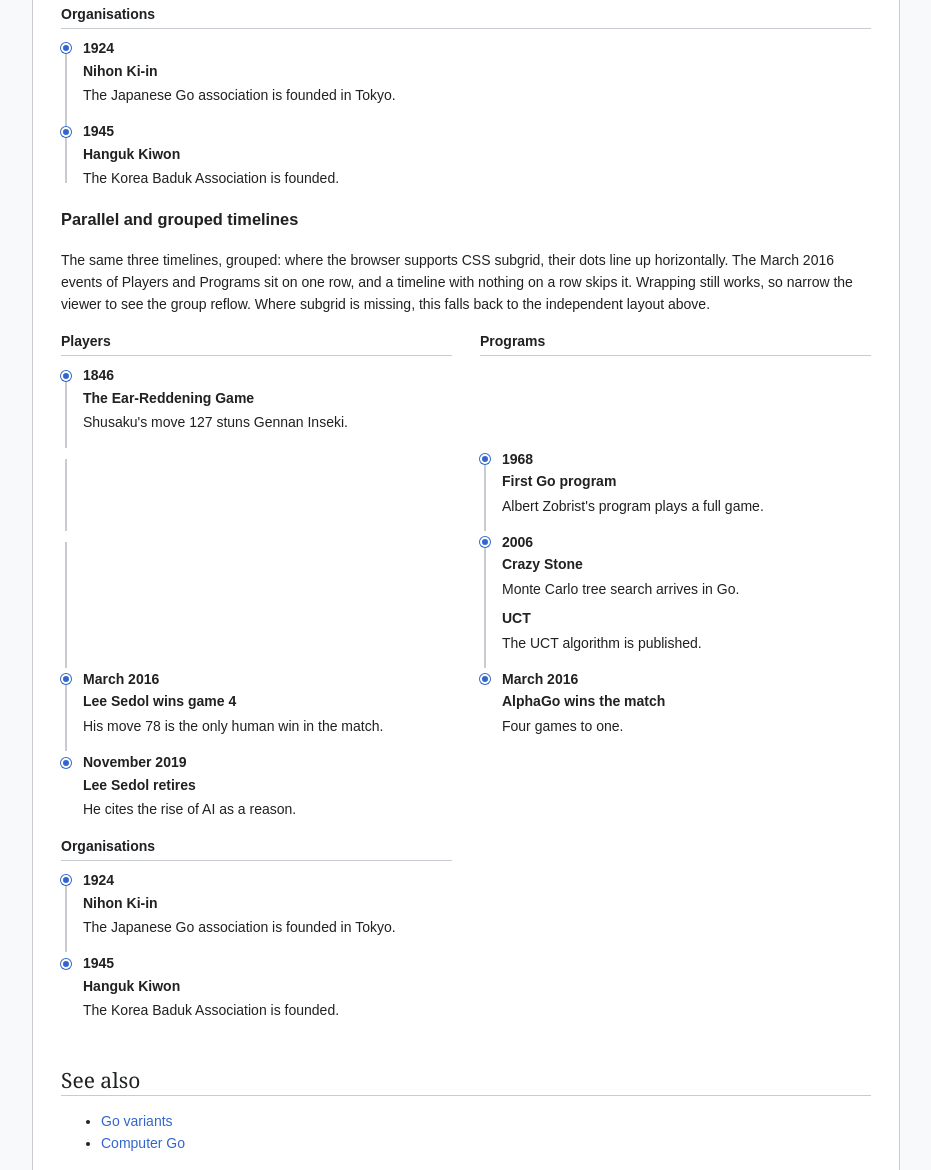
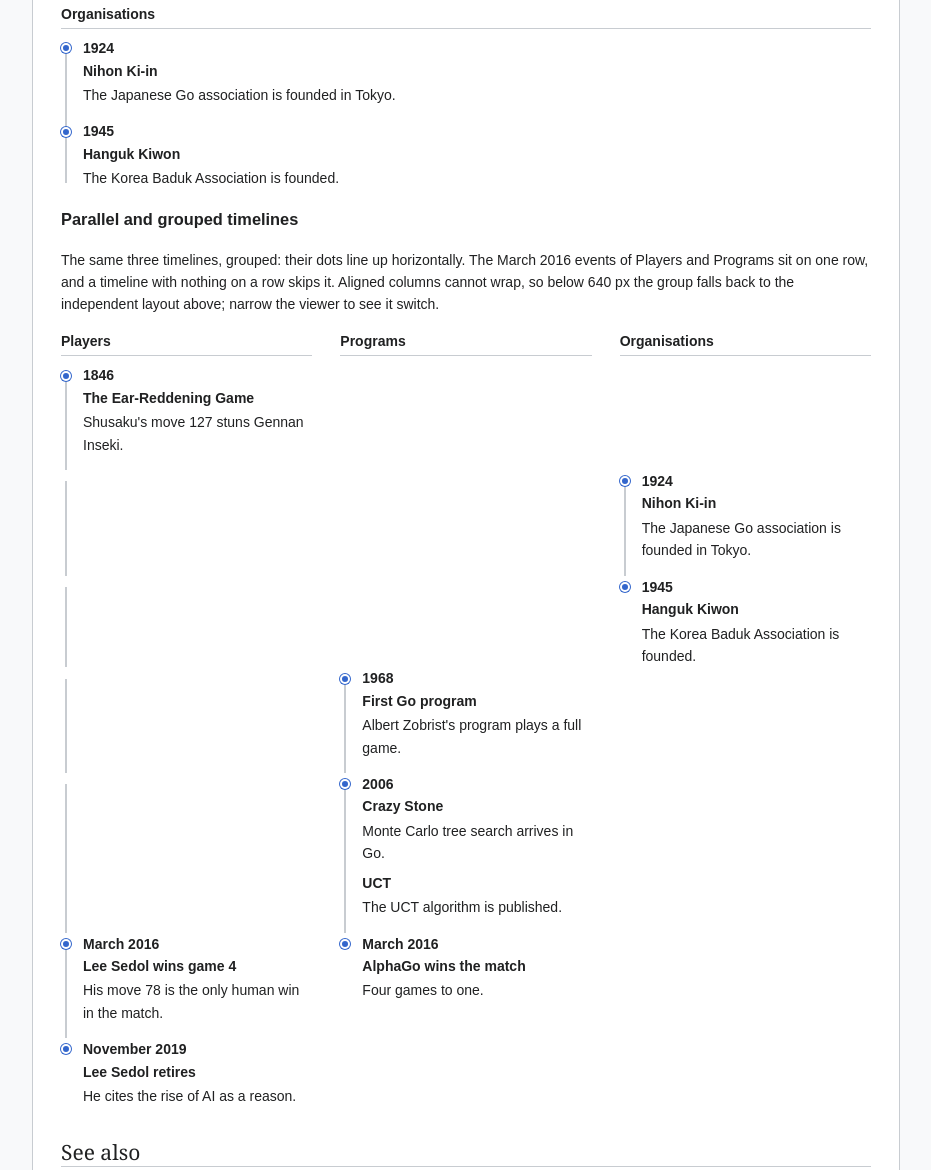
Before and after one commit to psygo/wikipedia_timeline, a plain HTML site: page prototype/article.html in a window 1280 px wide. Shown: the part 1869-3039 px from the top of the page, without its empty margins (174-1105 px from the left). Drawn offline with Linux system fonts and the light colour scheme.

Commit message:
Grouped timelines without @supports/subgrid (rejected by TemplateStyles)
Flat grid via display: contents with a fixed 21 rows; aligned columns no
longer wrap, below 640 px they fall back to the independent layout.

Co-Authored-By: Claude Sonnet 5.5 <noreply@anthropic.com>

```diff
--- a/prototype/article.html
+++ b/prototype/article.html
@@ -198,10 +198,10 @@ before reuse.</p>
 </div>
 
 <h3>Parallel and grouped timelines</h3>
-<p>The same three timelines, grouped: where the browser supports CSS subgrid, their dots line up
-horizontally. The March 2016 events of Players and Programs sit on one row, and a timeline with
-nothing on a row skips it. Wrapping still works, so narrow the viewer to see the group reflow.
-Where subgrid is missing, this falls back to the independent layout above.</p>
+<p>The same three timelines, grouped: their dots line up horizontally. The March 2016 events of
+Players and Programs sit on one row, and a timeline with nothing on a row skips it. Aligned columns
+cannot wrap, so below 640 px the group falls back to the independent layout above; narrow the
+viewer to see it switch.</p>
 
 <div class="wt-timelines wt-timelines--grouped">
 	<div class="wt-timelines__col">
--- a/prototype/timeline.css
+++ b/prototype/timeline.css
@@ -15,7 +15,8 @@
  *         div.wt-timeline__event             side by side, wrapping
  *
  * Parallel timelines (div.wt-timelines): several ol.wt-timeline side by side on
- * one row, wrapping when there is no room; add --grouped to align their dots.
+ * one row, wrapping when there is no room; add --grouped to align their dots
+ * (at 640 px and wider; see the grouped section below).
  * Each child is a div.wt-timelines__col (optional div.wt-timeline__heading, then
  * the ol) and uses the compact layout.
  *
@@ -193,37 +194,33 @@
 }
 
 /*
- * Grouped timelines (div.wt-timelines.wt-timelines--grouped): where CSS subgrid is
- * available, every timeline in the group shares the group's rows, so the n-th item of each timeline sits on the same
- * row and their dots line up horizontally. A timeline skips a row with an
- * empty placeholder item (li.wt-timeline__item--gap). Each timeline can hold
- * up to 20 items in this mode (21 rows: 1 heading + 20 items). Wrapping still
- * works: a timeline that does not fit starts a new band of rows. Without
- * subgrid support the timelines stay independent (the flex layout above).
+ * Grouped timelines (div.wt-timelines.wt-timelines--grouped), window >= 640 px:
+ * the group becomes one flat grid (the timeline wrappers use display: contents).
+ * Each timeline's heading is pinned to row 1, which starts a new column; its
+ * items then flow down that column, so the n-th item of every timeline shares
+ * a row and their dots line up horizontally. A timeline skips a row with an
+ * empty placeholder item (li.wt-timeline__item--gap). Every timeline needs a
+ * heading and holds at most 20 items (21 rows: 1 heading + 20 items; extra
+ * items would spill into the next column). The columns share the width, so they do not wrap; under 640 px the
+ * group falls back to the independent, wrapping layout above.
+ * (No @supports or subgrid: the TemplateStyles sanitizer rejects them.)
  */
-@supports ( grid-template-rows: subgrid ) {
+@media ( min-width: 640px ) {
 	.wt-timelines--grouped {
 		display: grid;
-		grid-template-columns: repeat( auto-fill, minmax( 18em, 1fr ) );
+		grid-template-rows: repeat( 21, auto );
+		grid-auto-flow: column;
+		grid-auto-columns: minmax( 0, 1fr );
 		gap: 0 2em;
 	}
 
 	.wt-timelines--grouped > .wt-timelines__col,
-	.wt-timelines--grouped > .wt-timeline {
-		display: grid;
-		grid-row: span 21;
-		grid-template-rows: subgrid;
-		margin-bottom: 1em;
+	.wt-timelines--grouped > .wt-timelines__col > .wt-timeline {
+		display: contents;
 	}
 
-	.wt-timelines--grouped > .wt-timelines__col > .wt-timeline {
-		grid-row: 2 / span 20;
-		display: grid;
-		grid-template-rows: subgrid;
-	}
-
-	.wt-timeline__heading {
-		margin-bottom: 0.6em;
+	.wt-timelines--grouped .wt-timeline__heading {
+		grid-row: 1;
 	}
 
 	/* The rail is drawn per item, so it stops at each timeline's last dot. */
@@ -238,7 +235,7 @@
 	.wt-timelines--grouped .wt-timeline__item:not( :last-child )::after {
 		content: '';
 		position: absolute;
-		top: calc( 0.8em );
+		top: 0.8em;
 		bottom: 0;
 		left: 4px;
 		width: 2px;
--- a/sandbox/Fanaro009/Timeline_sandbox__styles.css
+++ b/sandbox/Fanaro009/Timeline_sandbox__styles.css
@@ -15,7 +15,8 @@
  *         div.wt-timeline__event             side by side, wrapping
  *
  * Parallel timelines (div.wt-timelines): several ol.wt-timeline side by side on
- * one row, wrapping when there is no room; add --grouped to align their dots.
+ * one row, wrapping when there is no room; add --grouped to align their dots
+ * (at 640 px and wider; see the grouped section below).
  * Each child is a div.wt-timelines__col (optional div.wt-timeline__heading, then
  * the ol) and uses the compact layout.
  *
@@ -193,37 +194,33 @@
 }
 
 /*
- * Grouped timelines (div.wt-timelines.wt-timelines--grouped): where CSS subgrid is
- * available, every timeline in the group shares the group's rows, so the n-th item of each timeline sits on the same
- * row and their dots line up horizontally. A timeline skips a row with an
- * empty placeholder item (li.wt-timeline__item--gap). Each timeline can hold
- * up to 20 items in this mode (21 rows: 1 heading + 20 items). Wrapping still
- * works: a timeline that does not fit starts a new band of rows. Without
- * subgrid support the timelines stay independent (the flex layout above).
+ * Grouped timelines (div.wt-timelines.wt-timelines--grouped), window >= 640 px:
+ * the group becomes one flat grid (the timeline wrappers use display: contents).
+ * Each timeline's heading is pinned to row 1, which starts a new column; its
+ * items then flow down that column, so the n-th item of every timeline shares
+ * a row and their dots line up horizontally. A timeline skips a row with an
+ * empty placeholder item (li.wt-timeline__item--gap). Every timeline needs a
+ * heading and holds at most 20 items (21 rows: 1 heading + 20 items; extra
+ * items would spill into the next column). The columns share the width, so they do not wrap; under 640 px the
+ * group falls back to the independent, wrapping layout above.
+ * (No @supports or subgrid: the TemplateStyles sanitizer rejects them.)
  */
-@supports ( grid-template-rows: subgrid ) {
+@media ( min-width: 640px ) {
 	.wt-timelines--grouped {
 		display: grid;
-		grid-template-columns: repeat( auto-fill, minmax( 18em, 1fr ) );
+		grid-template-rows: repeat( 21, auto );
+		grid-auto-flow: column;
+		grid-auto-columns: minmax( 0, 1fr );
 		gap: 0 2em;
 	}
 
 	.wt-timelines--grouped > .wt-timelines__col,
-	.wt-timelines--grouped > .wt-timeline {
-		display: grid;
-		grid-row: span 21;
-		grid-template-rows: subgrid;
-		margin-bottom: 1em;
+	.wt-timelines--grouped > .wt-timelines__col > .wt-timeline {
+		display: contents;
 	}
 
-	.wt-timelines--grouped > .wt-timelines__col > .wt-timeline {
-		grid-row: 2 / span 20;
-		display: grid;
-		grid-template-rows: subgrid;
-	}
-
-	.wt-timeline__heading {
-		margin-bottom: 0.6em;
+	.wt-timelines--grouped .wt-timeline__heading {
+		grid-row: 1;
 	}
 
 	/* The rail is drawn per item, so it stops at each timeline's last dot. */
@@ -238,7 +235,7 @@
 	.wt-timelines--grouped .wt-timeline__item:not( :last-child )::after {
 		content: '';
 		position: absolute;
-		top: calc( 0.8em );
+		top: 0.8em;
 		bottom: 0;
 		left: 4px;
 		width: 2px;
--- a/template/Template_Timeline_styles.css
+++ b/template/Template_Timeline_styles.css
@@ -15,7 +15,8 @@
  *         div.wt-timeline__event             side by side, wrapping
  *
  * Parallel timelines (div.wt-timelines): several ol.wt-timeline side by side on
- * one row, wrapping when there is no room; add --grouped to align their dots.
+ * one row, wrapping when there is no room; add --grouped to align their dots
+ * (at 640 px and wider; see the grouped section below).
  * Each child is a div.wt-timelines__col (optional div.wt-timeline__heading, then
  * the ol) and uses the compact layout.
  *
@@ -193,37 +194,33 @@
 }
 
 /*
- * Grouped timelines (div.wt-timelines.wt-timelines--grouped): where CSS subgrid is
- * available, every timeline in the group shares the group's rows, so the n-th item of each timeline sits on the same
- * row and their dots line up horizontally. A timeline skips a row with an
- * empty placeholder item (li.wt-timeline__item--gap). Each timeline can hold
- * up to 20 items in this mode (21 rows: 1 heading + 20 items). Wrapping still
- * works: a timeline that does not fit starts a new band of rows. Without
- * subgrid support the timelines stay independent (the flex layout above).
+ * Grouped timelines (div.wt-timelines.wt-timelines--grouped), window >= 640 px:
+ * the group becomes one flat grid (the timeline wrappers use display: contents).
+ * Each timeline's heading is pinned to row 1, which starts a new column; its
+ * items then flow down that column, so the n-th item of every timeline shares
+ * a row and their dots line up horizontally. A timeline skips a row with an
+ * empty placeholder item (li.wt-timeline__item--gap). Every timeline needs a
+ * heading and holds at most 20 items (21 rows: 1 heading + 20 items; extra
+ * items would spill into the next column). The columns share the width, so they do not wrap; under 640 px the
+ * group falls back to the independent, wrapping layout above.
+ * (No @supports or subgrid: the TemplateStyles sanitizer rejects them.)
  */
-@supports ( grid-template-rows: subgrid ) {
+@media ( min-width: 640px ) {
 	.wt-timelines--grouped {
 		display: grid;
-		grid-template-columns: repeat( auto-fill, minmax( 18em, 1fr ) );
+		grid-template-rows: repeat( 21, auto );
+		grid-auto-flow: column;
+		grid-auto-columns: minmax( 0, 1fr );
 		gap: 0 2em;
 	}
 
 	.wt-timelines--grouped > .wt-timelines__col,
-	.wt-timelines--grouped > .wt-timeline {
-		display: grid;
-		grid-row: span 21;
-		grid-template-rows: subgrid;
-		margin-bottom: 1em;
+	.wt-timelines--grouped > .wt-timelines__col > .wt-timeline {
+		display: contents;
 	}
 
-	.wt-timelines--grouped > .wt-timelines__col > .wt-timeline {
-		grid-row: 2 / span 20;
-		display: grid;
-		grid-template-rows: subgrid;
-	}
-
-	.wt-timeline__heading {
-		margin-bottom: 0.6em;
+	.wt-timelines--grouped .wt-timeline__heading {
+		grid-row: 1;
 	}
 
 	/* The rail is drawn per item, so it stops at each timeline's last dot. */
@@ -238,7 +235,7 @@
 	.wt-timelines--grouped .wt-timeline__item:not( :last-child )::after {
 		content: '';
 		position: absolute;
-		top: calc( 0.8em );
+		top: 0.8em;
 		bottom: 0;
 		left: 4px;
 		width: 2px;
```
Also changed, not shown: Docs.md (+1 -1 lines), 3 other files.
